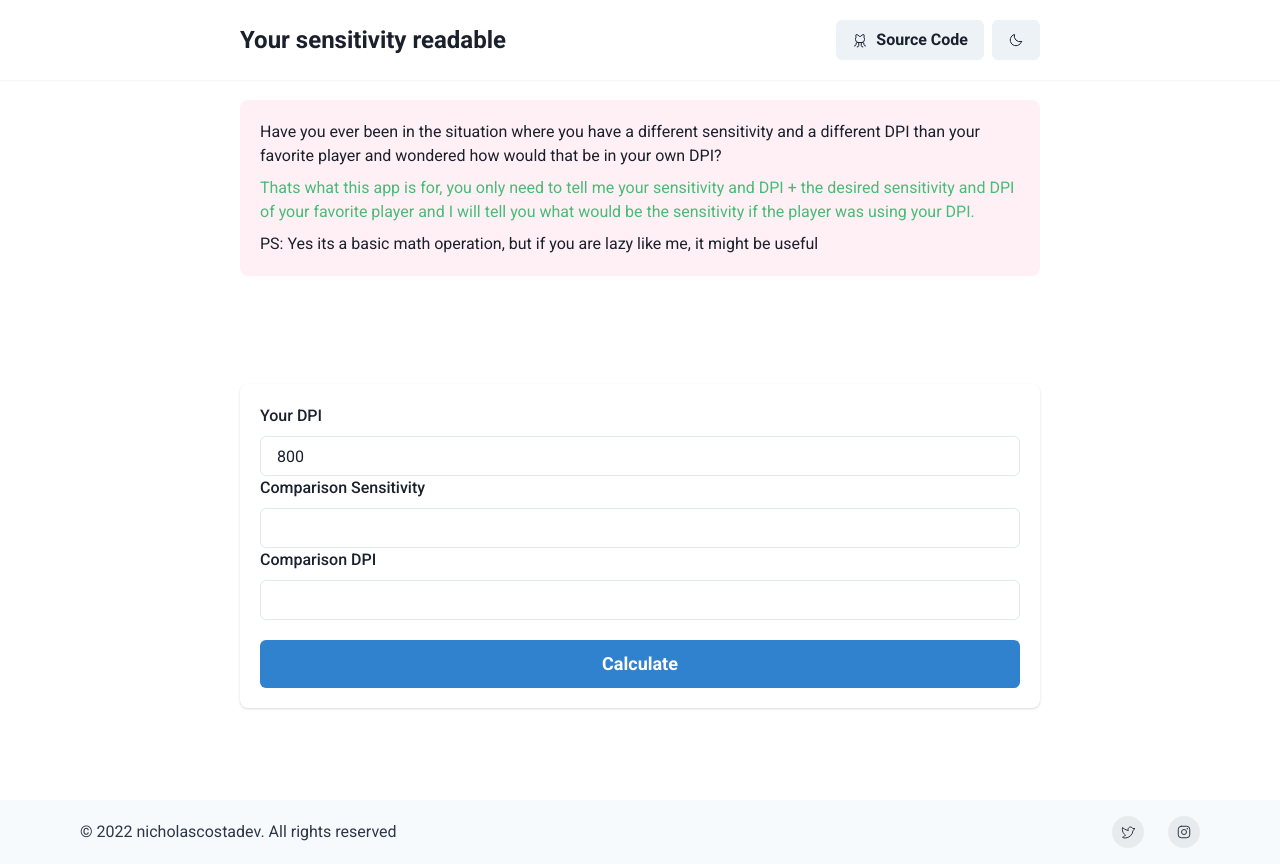
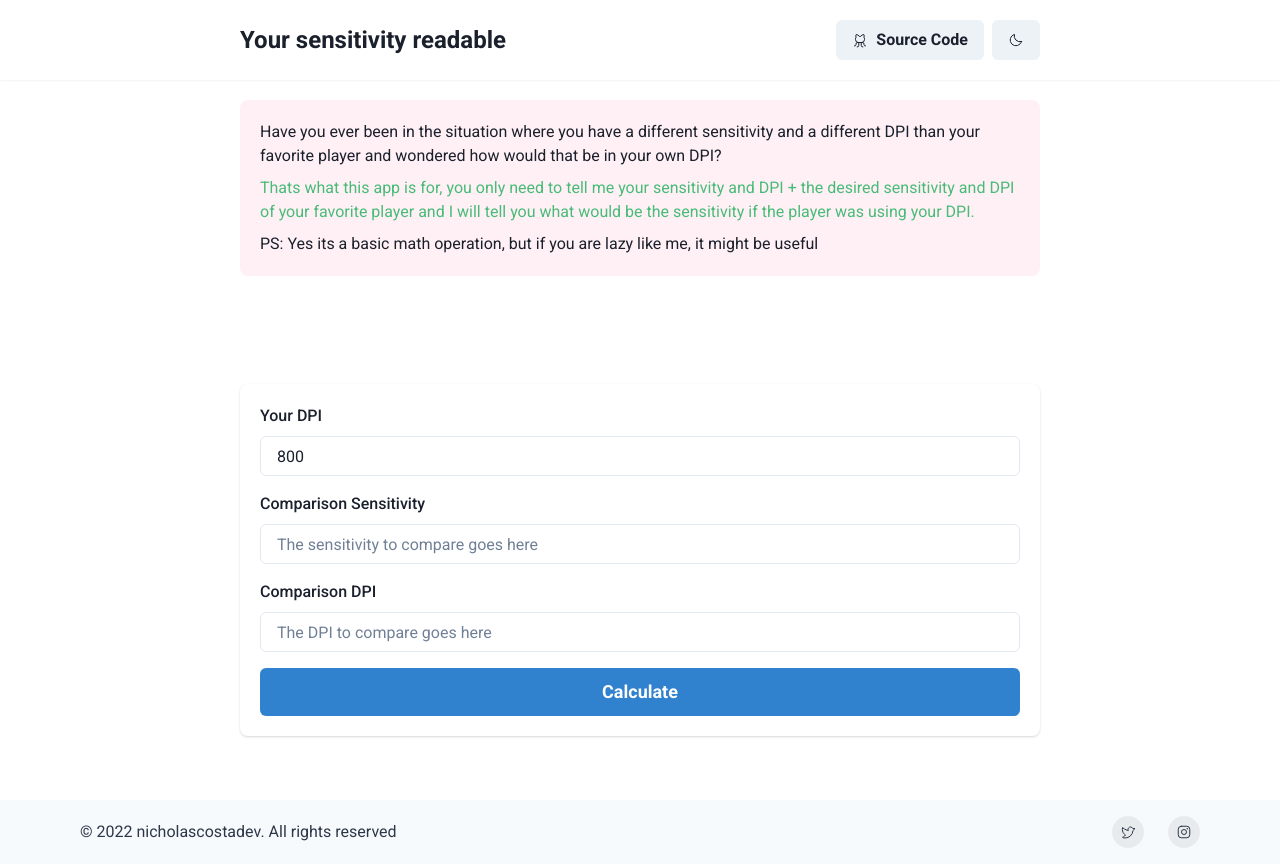
Before and after one commit to nicholascostadev/sensitivity-converter, a React (Vite) app: page / in a window 1280 px wide. Built offline with nearby package versions, Linux system fonts and the light colour scheme.

Commit message:
Change spacing between inputs and add placeholders

```diff
--- a/src/pages/Home.tsx
+++ b/src/pages/Home.tsx
@@ -83,17 +83,22 @@ export function Home() {
       <Summary />
 
       <Flex px={globalPaddingForContainer} pt="20">
-        <Stack
+        <Box
           bg={stackBg}
           boxShadow={colorMode === 'light' ? 'base' : 'none'}
           w="100%"
           borderRadius={8}
           p="5"
         >
-          <Box as="form" onSubmit={handleSubmit(handleCalculate)}>
+          <Stack
+            as="form"
+            onSubmit={handleSubmit(handleCalculate)}
+            spacing="1rem"
+          >
             <Input
               label="Your DPI"
               type="number"
+              placeholder="Your DPI goes here"
               error={errors.userDPI}
               defaultValue="800"
               {...register('userDPI', inputOptions)}
@@ -101,21 +106,23 @@ export function Home() {
             <Input
               label="Comparison Sensitivity"
               type="number"
+              placeholder="The sensitivity to compare goes here"
               error={errors.comparisonSens}
               {...register('comparisonSens', inputOptions)}
             />
             <Input
               label="Comparison DPI"
               type="number"
+              placeholder="The DPI to compare goes here"
               error={errors.comparisonDPI}
               {...register('comparisonDPI', inputOptions)}
             />
 
-            <Button colorScheme="blue" type="submit" w="100%" mt="5" size="lg">
+            <Button colorScheme="blue" type="submit" w="100%" size="lg">
               <Text>Calculate</Text>
             </Button>
-          </Box>
-        </Stack>
+          </Stack>
+        </Box>
       </Flex>
 
       {sensitivityResult && <Result {...sensitivityResult} />}
```
